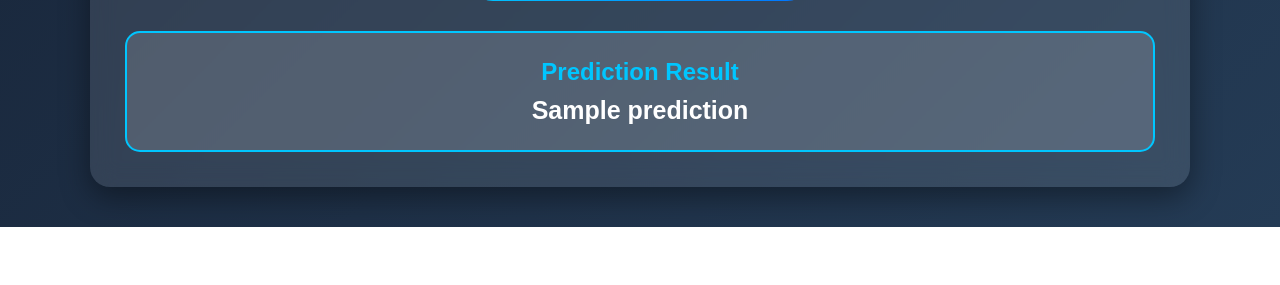
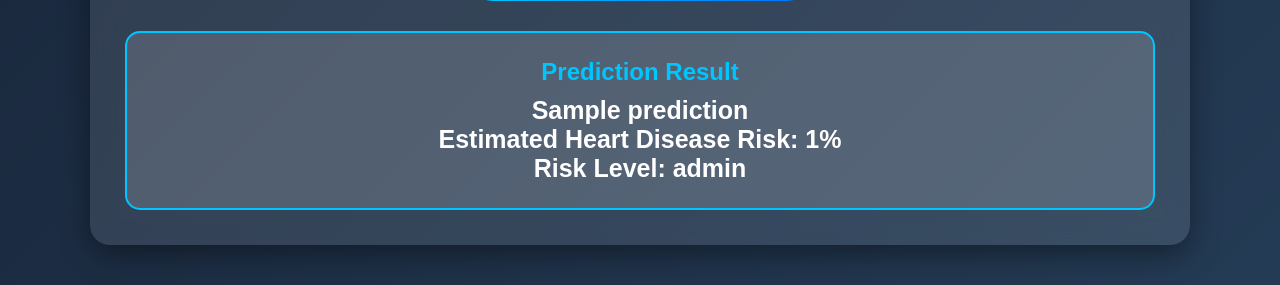
Before and after one commit to ayanghosh8777/heart_disease_prediction, a Flask app: template templates/home.html in a window 1280 px wide. Shown: the part 960-1245 px from the top of the page. Before the commit the page ends 1187 px from the top, so only its background shows below. Run offline with Flask 3, Linux system fonts and the light colour scheme; the template is opened without the code that fills it: most values are stand-ins (such as "Sample title", 1, 10 or a date in 2020); parts of the project's set-up code (start-up, migrations or seed data) failed here and were passed over.

Commit message:
Added heart disease risk percentage prediction

```diff
--- a/application.py
+++ b/application.py
@@ -1,14 +1,14 @@
 import pickle
 from flask import Flask, render_template, request
 import numpy as np
-
+from sklearn.preprocessing import StandardScaler
 application = Flask(__name__)
 app = application
 
 
 # Load model and scaler
 best_model = pickle.load(
-    open("models/best_model.pkl", "rb")
+    open("models/new_best_model.pkl", "rb")
 )
 
 scaler = pickle.load(
@@ -60,20 +60,30 @@ def predict_disease():
         # Scale input
         features_scaled = scaler.transform(features)
 
-        # Make prediction
         prediction = best_model.predict(features_scaled)
 
-        # Convert prediction into readable output
+        probability = best_model.predict_proba(features_scaled)
+
+        risk_percentage = probability[0][1] * 100
+
         if prediction[0] == 1:
-            result = "Heart Disease Detected"
+                result = "Heart Disease Detected"
         else:
-            result = "No Heart Disease Detected"
-
+                result = "No Heart Disease Detected"
+        if risk_percentage < 30:
+              risk_level = "Low Risk"
+        elif risk_percentage < 70:
+              risk_level = "Moderate Risk"
+        else:
+            risk_level = "High Risk"
         # Return result
         return render_template(
             "home.html",
-             prediction=result
+             prediction=result,
+             risk_percentage=risk_percentage,
+             risk_level=risk_level
         )
+
 
     # If GET request
     return render_template("home.html")
--- a/templates/home.html
+++ b/templates/home.html
@@ -552,7 +552,14 @@
                     <h3>
                         {{ prediction }}
                     </h3>
-
+                    <h3>
+                        Estimated Heart Disease Risk:
+                        {{ risk_percentage }}%
+                    </h3>
+                    <h3>
+                        Risk Level:
+                        {{ risk_level }}
+                    </h3>
                 </div>
 
             {% endif %}
```
Also changed, not shown: 4 other files.
